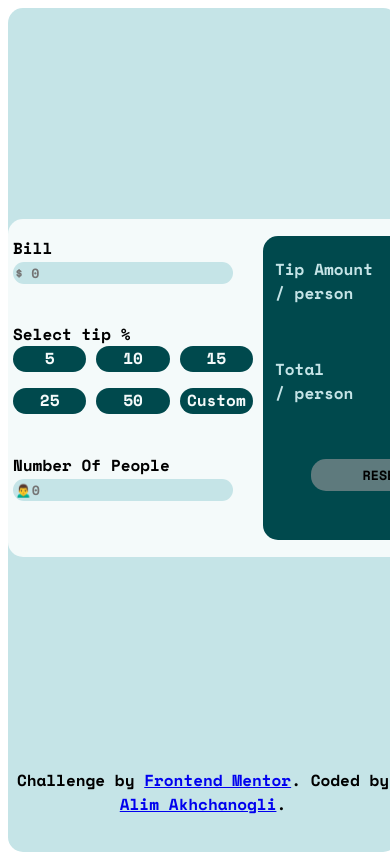
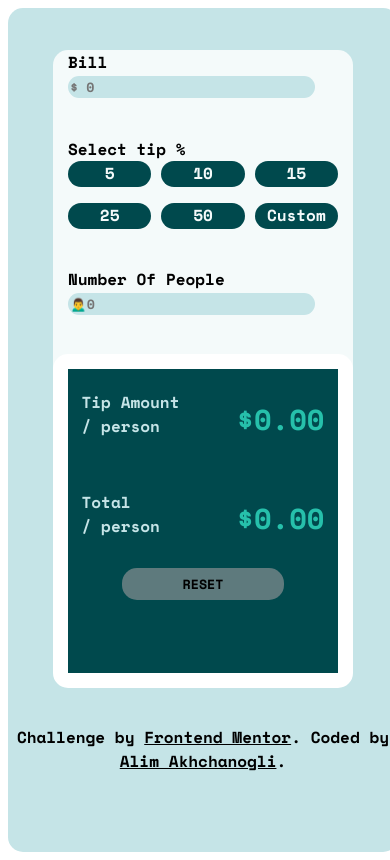
Before and after one commit to Alim1899/Tip-calculator, a website: page index.html in a window 390 px wide. Drawn offline with nearby package versions, Linux system fonts and the light colour scheme.

Commit message:
Added mobile responsive feature

```diff
--- a/styles.css
+++ b/styles.css
@@ -92,11 +92,6 @@ background-color: var(--lightGrayish);
 }
 
 
-
-
-
-
-
 .hidden{
     display: none;
 }
@@ -105,3 +100,31 @@ background-color: var(--lightGrayish);
     text-align: center;
     margin-top: 25vh;
 }
+.attribution>a{color:black;}
+
+
+@media (max-width:500px) {
+    .content{
+        display: block;
+       min-width: 300px;
+       margin-top: 5vh;
+
+    }
+    .section-1, .section-2{
+        position: relative;
+        margin: auto;
+        width: 90%;
+        height: 90%;
+        min-height: 240px;
+    }
+    .section-2{
+        border: 15px solid white;
+    }
+       .reset{
+        margin-top: 0;
+       }
+
+       .attribution{
+        margin-top: 40vh;
+       }
+}
```
